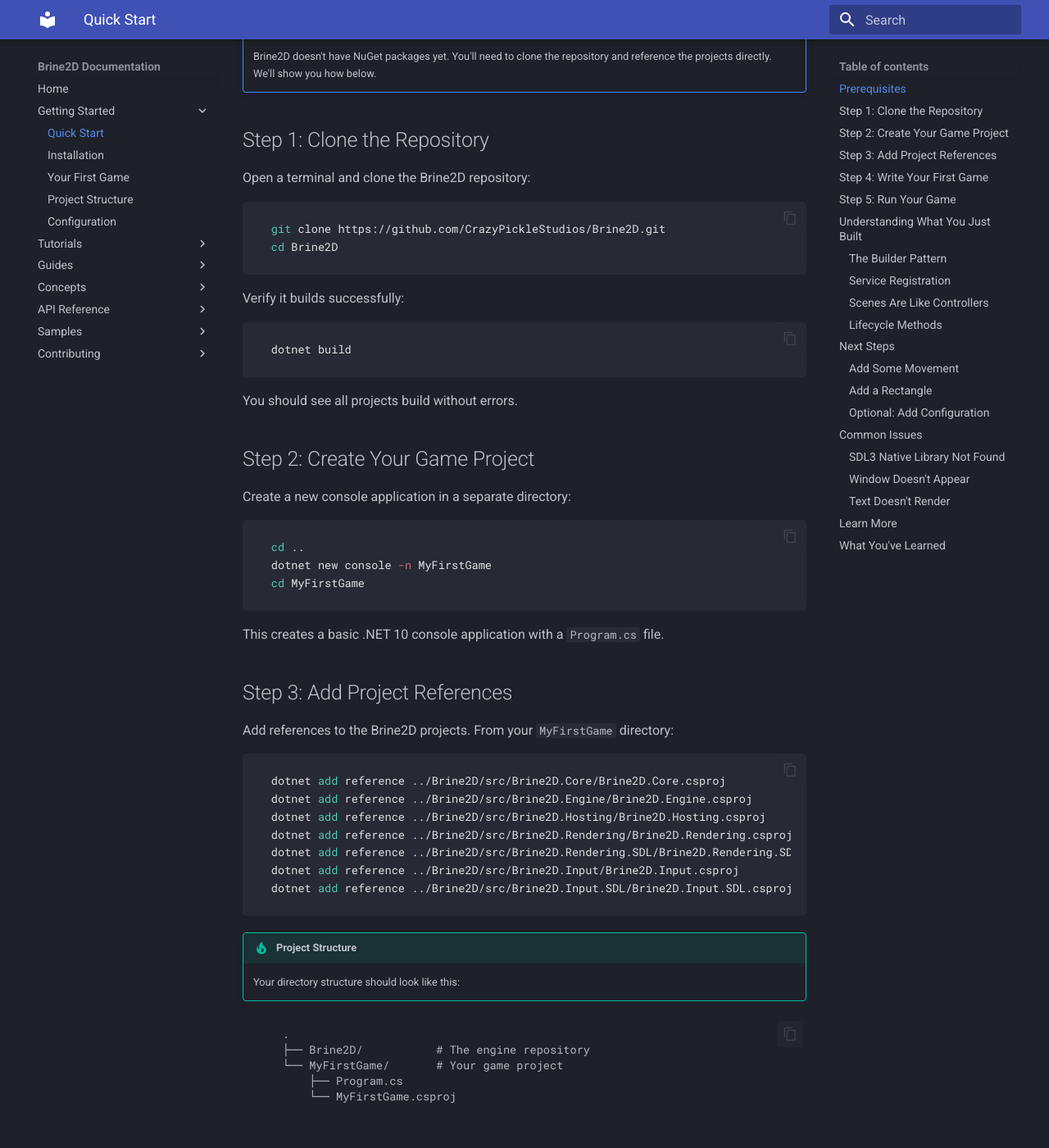
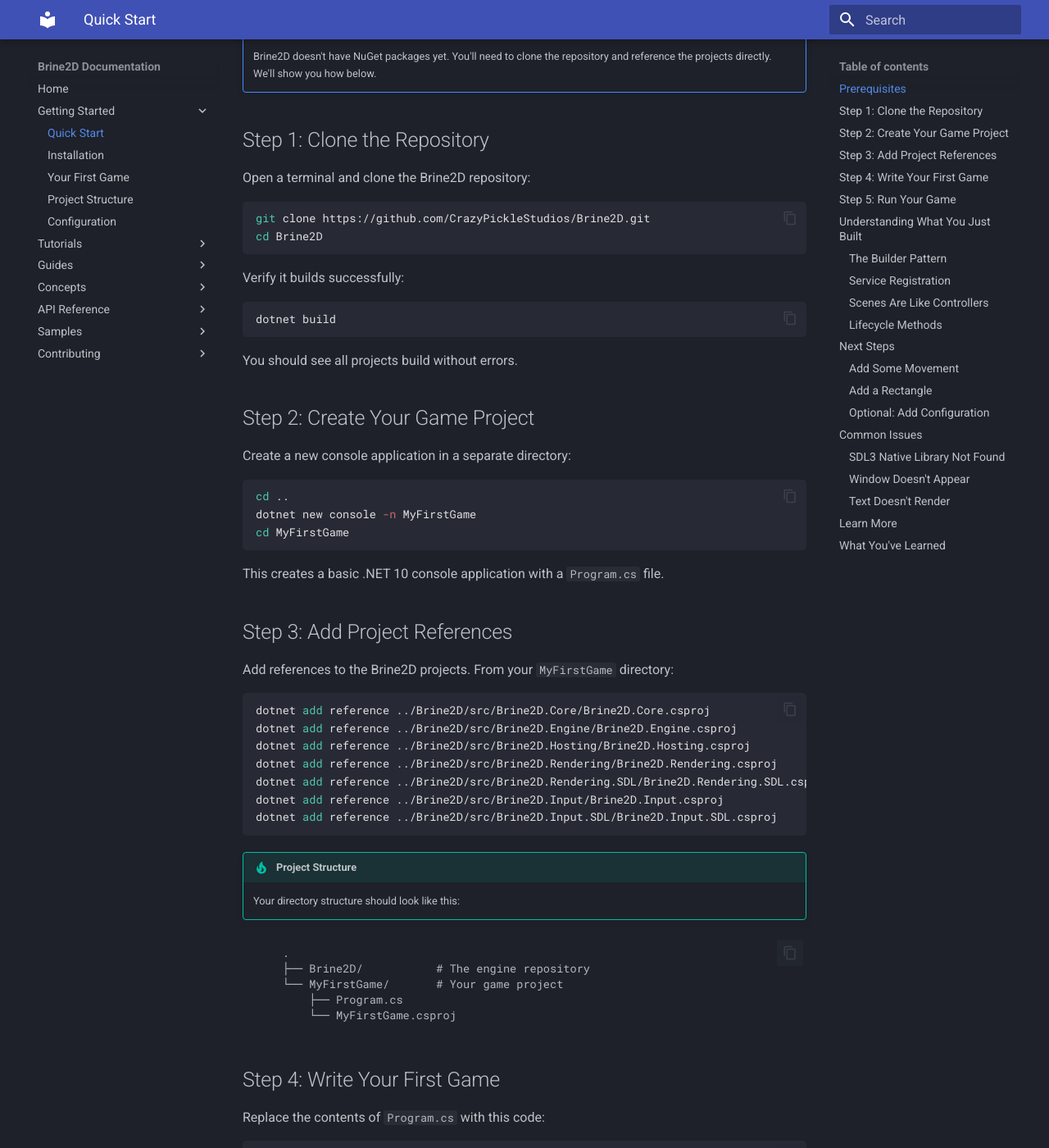
Before and after one commit to CrazyPickleStudios/Brine2D-Documentation, an MkDocs documentation site: the page built from docs/getting-started/quickstart.md, in a window 1280 px wide and 1400 px high, scrolled down 467 px. Shown: the whole window at 82% size. Built offline with MkDocs 1.6.1 and Material for MkDocs 9.7.7, drawn with Linux system fonts in a browser that asks for light colours; nearby versions of some CDN libraries.

Commit message:
removing extra padding from code blocks.

```diff
--- a/docs/stylesheets/prism-material-slate.css
+++ b/docs/stylesheets/prism-material-slate.css
@@ -21,7 +21,6 @@
 
 /* Code blocks */
 pre[class*="language-"] {
-    padding: .7720588235em 1.1764705882em;
     margin: 0.5em 0;
     overflow: auto;
     font-size: .8rem;
```
